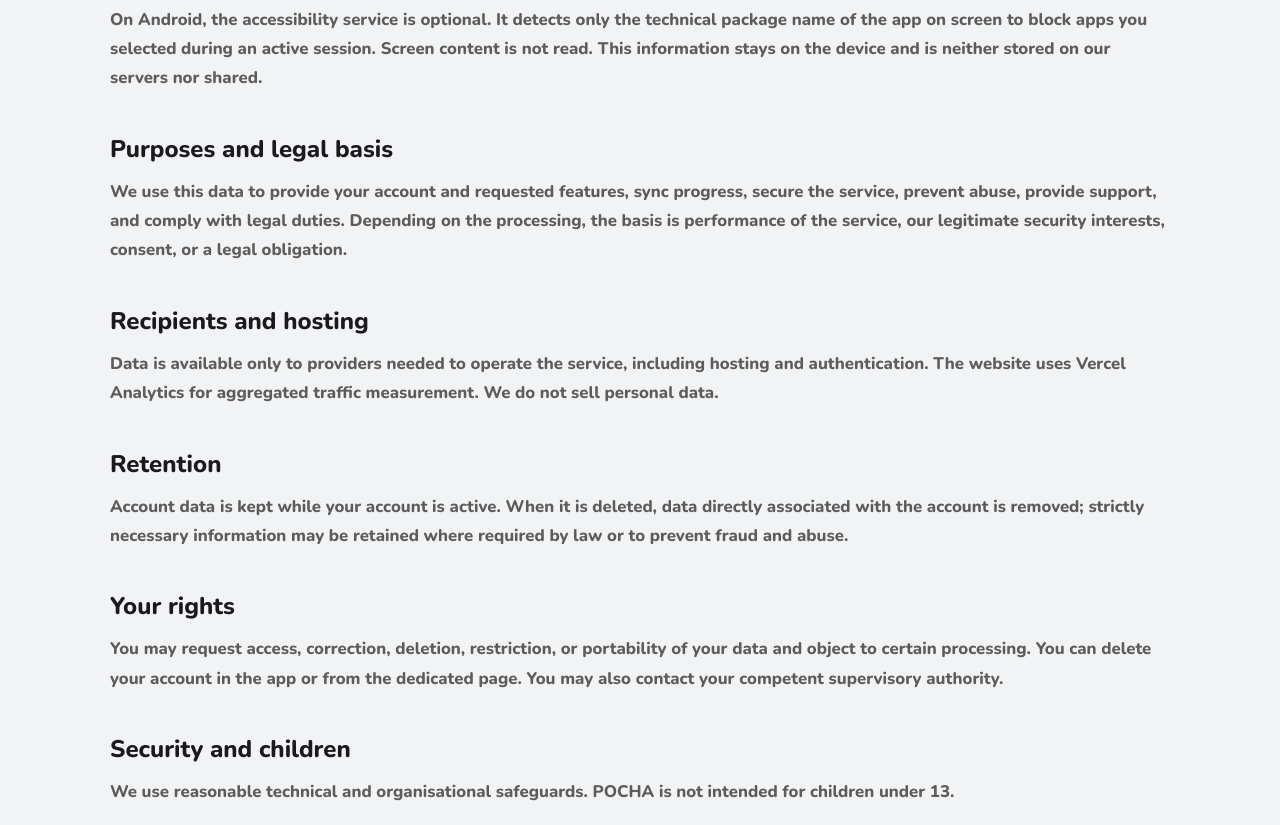
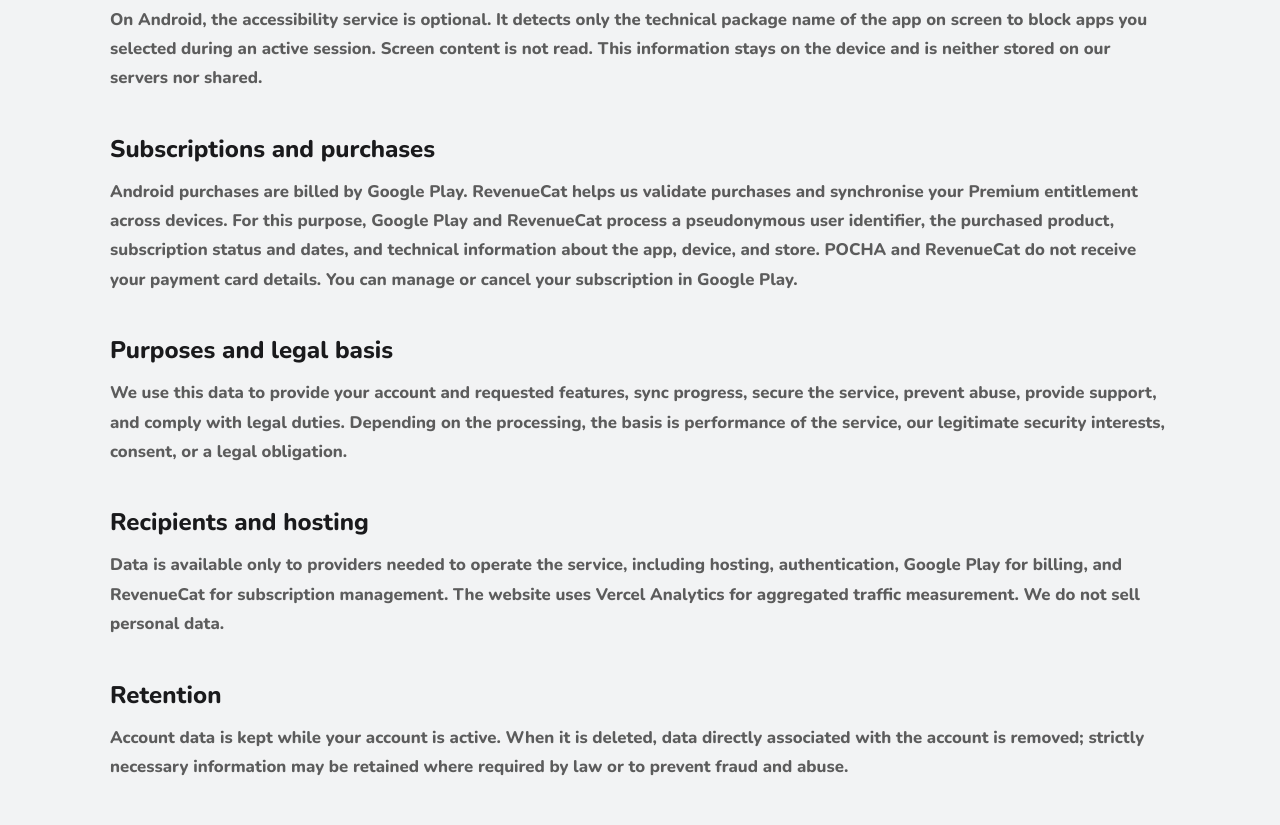
Before and after one commit to alexis-guerquin/pomo-landing, a React (Vite) app: page /privacy in a window 1280 px wide. Shown: the part 720-1545 px from the top of the page. Built offline with nearby package versions, Linux system fonts and the light colour scheme.

Commit message:
docs: disclose RevenueCat subscription processing

```diff
--- a/src/pages/privacy/PrivacyPage.tsx
+++ b/src/pages/privacy/PrivacyPage.tsx
@@ -15,8 +15,9 @@
       ['Données collectées', 'Lorsque vous créez un compte, nous traitons votre adresse e-mail, votre nom ou pseudonyme, votre identifiant POCHA et les informations nécessaires à l’authentification. Nous enregistrons aussi les projets, sessions de concentration, réglages, objectifs, progression, statistiques, badges, récompenses et données sociales que vous choisissez d’utiliser.'],
       ['Fonctions sociales', 'Si vous utilisez l’espace Amis, nous traitons vos relations, réussites partagées, réactions POCH, notifications, signalements et blocages. Les publications sont générées à partir de réussites POCHA prédéfinies ; aucun texte, photo ou vidéo libre n’est publié dans le fil.'],
       ['Bouclier de distractions', 'Sur Android, le service d’accessibilité est facultatif. Il détecte uniquement le nom technique de l’application affichée afin de bloquer les applications que vous avez choisies pendant une session. Le contenu de l’écran n’est pas lu. Ces informations restent sur l’appareil et ne sont ni enregistrées sur nos serveurs ni partagées.'],
+      ['Abonnements et achats', 'Les achats Android sont facturés par Google Play. RevenueCat nous aide à valider les achats et à synchroniser vos droits Premium entre vos appareils. À cette fin, Google Play et RevenueCat traitent un identifiant utilisateur pseudonyme, le produit acheté, l’état et les dates de l’abonnement, ainsi que des informations techniques sur l’application, l’appareil et la boutique. POCHA et RevenueCat ne reçoivent pas vos coordonnées bancaires. Vous pouvez gérer ou résilier votre abonnement dans Google Play.'],
       ['Finalités et base légale', 'Nous utilisons ces données pour fournir votre compte et les fonctions demandées, synchroniser votre progression, sécuriser le service, prévenir les abus, assurer le support et respecter nos obligations légales. Le traitement repose selon le cas sur l’exécution du service, notre intérêt légitime à sécuriser POCHA, votre consentement ou une obligation légale.'],
-      ['Destinataires et hébergement', 'Les données sont accessibles uniquement aux prestataires nécessaires au fonctionnement du service, notamment l’hébergement et l’authentification. Le site utilise Vercel Analytics pour mesurer des statistiques de fréquentation agrégées. Nous ne vendons pas vos données personnelles.'],
+      ['Destinataires et hébergement', 'Les données sont accessibles uniquement aux prestataires nécessaires au fonctionnement du service, notamment l’hébergement, l’authentification, Google Play pour la facturation et RevenueCat pour la gestion des abonnements. Le site utilise Vercel Analytics pour mesurer des statistiques de fréquentation agrégées. Nous ne vendons pas vos données personnelles.'],
       ['Conservation', 'Les données liées au compte sont conservées tant que celui-ci est actif. Lors d’une suppression, les données directement rattachées au compte sont supprimées ; des informations strictement nécessaires peuvent être conservées si la loi l’impose ou pour prévenir la fraude et les abus.'],
       ['Vos droits', 'Vous pouvez demander l’accès, la rectification, l’effacement, la limitation ou la portabilité de vos données, et vous opposer à certains traitements. Vous pouvez supprimer votre compte dans l’application ou depuis la page dédiée. Vous pouvez également saisir l’autorité de contrôle compétente.'],
       ['Sécurité et mineurs', 'Nous mettons en œuvre des mesures techniques et organisationnelles raisonnables pour protéger les données. POCHA n’est pas destiné aux enfants de moins de 13 ans.'],
@@ -31,8 +32,9 @@
       ['Data we collect', 'When you create an account, we process your email address, name or nickname, POCHA identifier, and authentication information. We also store projects, focus sessions, settings, goals, progress, statistics, badges, rewards, and social data you choose to use.'],
       ['Social features', 'If you use Friends, we process your connections, shared achievements, POCH reactions, notifications, reports, and blocks. Posts are generated from predefined POCHA achievements; users cannot publish free-form text, photos, or videos to the feed.'],
       ['Distraction shield', 'On Android, the accessibility service is optional. It detects only the technical package name of the app on screen to block apps you selected during an active session. Screen content is not read. This information stays on the device and is neither stored on our servers nor shared.'],
+      ['Subscriptions and purchases', 'Android purchases are billed by Google Play. RevenueCat helps us validate purchases and synchronise your Premium entitlement across devices. For this purpose, Google Play and RevenueCat process a pseudonymous user identifier, the purchased product, subscription status and dates, and technical information about the app, device, and store. POCHA and RevenueCat do not receive your payment card details. You can manage or cancel your subscription in Google Play.'],
       ['Purposes and legal basis', 'We use this data to provide your account and requested features, sync progress, secure the service, prevent abuse, provide support, and comply with legal duties. Depending on the processing, the basis is performance of the service, our legitimate security interests, consent, or a legal obligation.'],
-      ['Recipients and hosting', 'Data is available only to providers needed to operate the service, including hosting and authentication. The website uses Vercel Analytics for aggregated traffic measurement. We do not sell personal data.'],
+      ['Recipients and hosting', 'Data is available only to providers needed to operate the service, including hosting, authentication, Google Play for billing, and RevenueCat for subscription management. The website uses Vercel Analytics for aggregated traffic measurement. We do not sell personal data.'],
       ['Retention', 'Account data is kept while your account is active. When it is deleted, data directly associated with the account is removed; strictly necessary information may be retained where required by law or to prevent fraud and abuse.'],
       ['Your rights', 'You may request access, correction, deletion, restriction, or portability of your data and object to certain processing. You can delete your account in the app or from the dedicated page. You may also contact your competent supervisory authority.'],
       ['Security and children', 'We use reasonable technical and organisational safeguards. POCHA is not intended for children under 13.'],
```
